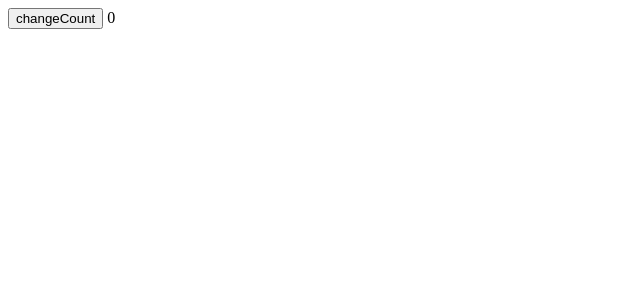
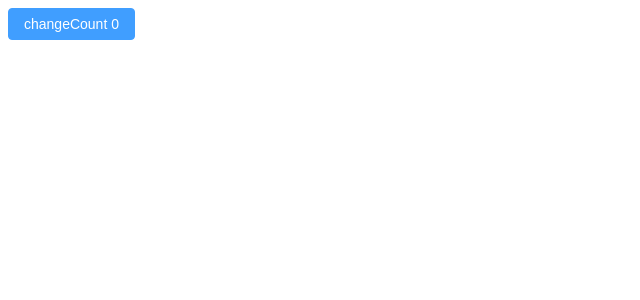
Before and after one commit to wangrongding/vue-super-admin, a Vue app: page /testing in a window 1280 px wide. Shown: the top 300 px of the page, without its empty margins (0-640 px from the left). Built offline with nearby package versions, Linux system fonts and the light colour scheme.

Commit message:
fix: 修复组件自动注册的eslint和ts报错问题

```diff
--- a/package.json
+++ b/package.json
@@ -13,7 +13,8 @@
     "stylelint-check": "stylelint-config-prettier-check",
     "fal": "npm run format && npm run lint",
     "prepare": "husky install",
-    "preinstall": "npx npm-limit yarn"
+    "preinstall": "npx npm-limit yarn",
+    "cz": "cz"
   },
   "lint-staged": {
     "*.{vue,js,ts,jsx,tsx,css,sass,scss,json,md}": [
--- a/src/page/home/index.vue
+++ b/src/page/home/index.vue
@@ -1,5 +1,4 @@
 <script setup lang="ts">
-// import { reactive } from 'vue';
 const state = reactive({
   count: 0,
 });
--- a/src/page/testing/index.vue
+++ b/src/page/testing/index.vue
@@ -4,7 +4,8 @@ import { useStore } from '@/store/index.ts';
 const store = useStore();
 </script>
 <template>
-  <button @click="store.counter++">changeCount</button>
-  {{ store.counter }}
+  <el-button type="primary" size="default" @click="store.counter++">
+    changeCount {{ store.counter }}
+  </el-button>
 </template>
 <style lang="scss"></style>
--- a/vite.config.ts
+++ b/vite.config.ts
@@ -21,7 +21,7 @@ export default defineConfig({
       imports: ['vue', 'vue-router'],
       resolvers: [
         // 自动导入Element-Plus的Api
-        // ElementPlusResolver(),
+        ElementPlusResolver(),
       ],
       // eslint报错解决方案
       eslintrc: {
```
Also changed, not shown: .eslintrc.js, 1 other file (tests, documents, lock files or other folders).
